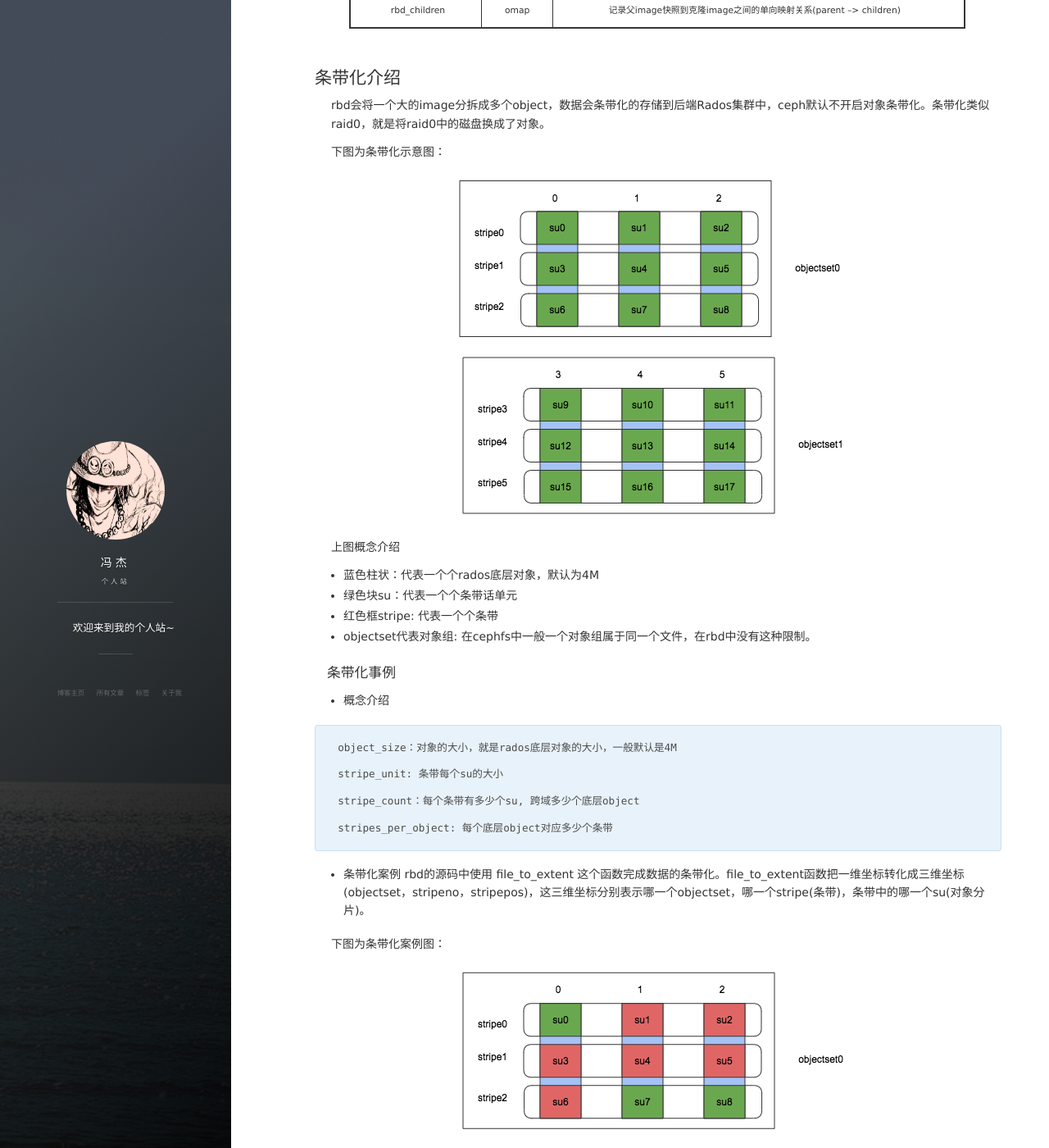
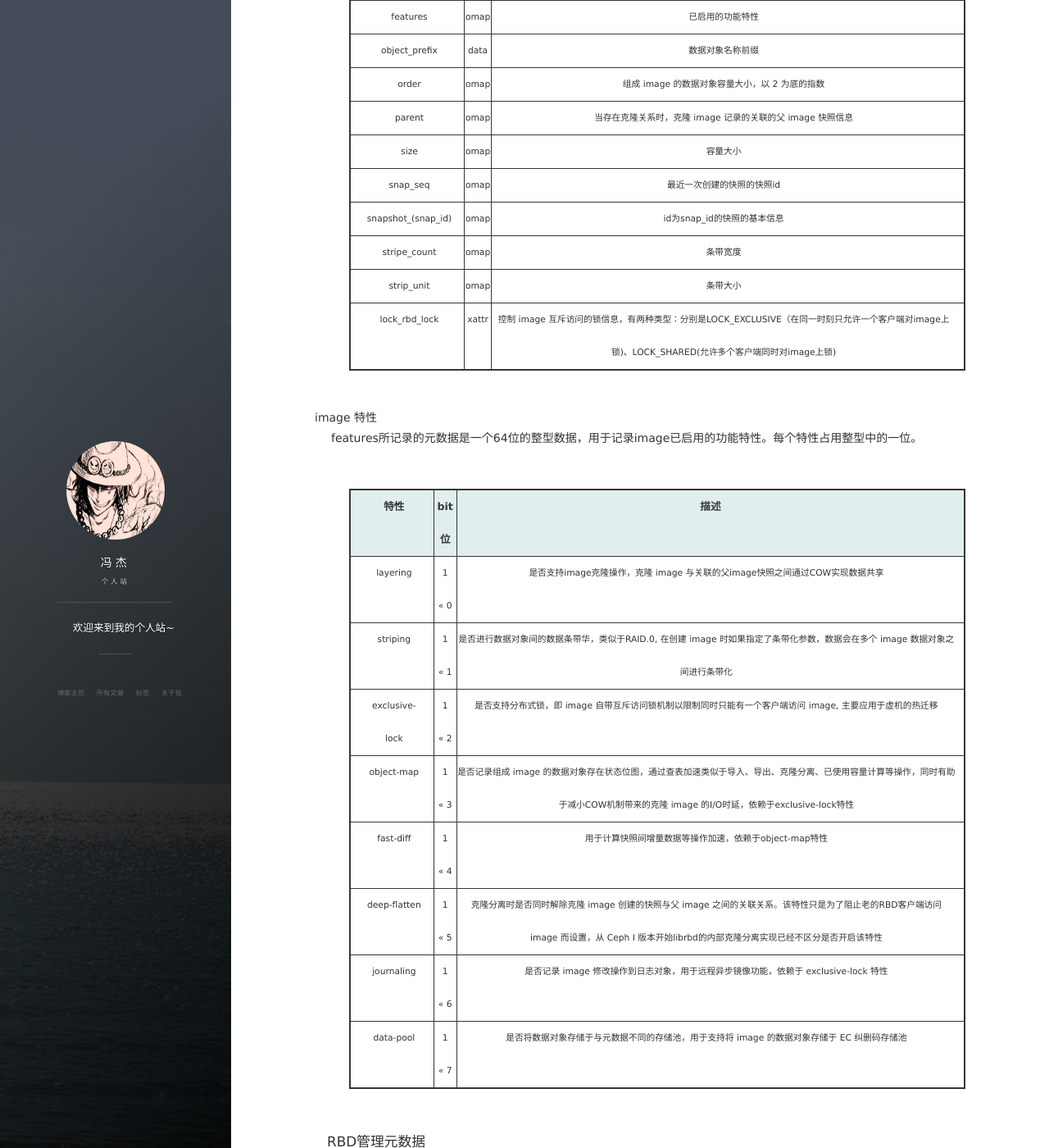
Before and after one commit to Lfengjie/Lfengjie.github.io, a Jekyll site: the page built from _posts/2020-6-28-rbd分析.md, in a window 1280 px wide and 1400 px high, scrolled down 2275 px. Shown: the whole window at 82% size. Built offline with Jekyll 4.4.1, drawn with Linux system fonts in a browser that asks for light colours; nearby versions of some CDN libraries; comment, search, counter and statistics services are not loaded; some of the changed text lies outside the part shown.

Commit message:
adjust rbd paper

```diff
--- a/_posts/2020-6-28-rbd分析.md
+++ b/_posts/2020-6-28-rbd分析.md
@@ -40,7 +40,7 @@ Image的某一个特定时刻的状态，只能读不能写但是可以将Image
 - Clone：为Image的某一个Snapshot的状态复制变成一个Image。如ImageA有一个Snapshot-1，clone是根据ImageA的Snapshot-1克隆得到ImageB。ImageB此时的状态与Snapshot-1完全一致，区别在于ImageB此时可写，并且拥有Image的相应能力。
 
 ### RBD元数据
-RBD中的元数据包括image元数据和RBD管理元数据两种数据。在RADOS对象中有三种存储方式，根据RBD所支持或启动的功能特性的改变，RBD用于存储元数据的RADOS对象也会有所增减，所存储的元数据信息也会有所变化。
+RBD中的元数据包括image元数据和RBD管理元数据两种数据。相关元数据在RADOS对象中有三种存储方式，根据RBD所支持或启动的功能特性的改变，RBD用于存储元数据的RADOS对象也会有所增减，所存储的元数据信息也会有所变化。
 - 二进制（data）：
 将元数据编码后以二进制文件的形式存储在RADOS对象的数据部分
 
@@ -51,13 +51,45 @@ RBD中的元数据包括image元数据和RBD管理元数据两种数据。在RAD
 将元数据以键值对的形式存储在RADOS对象omap中
 
 #### image元数据
-单个image的元数据信息。
+单个image的元数据信息，这些数据记录的是单个image相关的元信息。
 
 Rados对象名 | 元数据类型 | 描述
 ---|---|---
 rbd_id.( name ) | data | 记录image名称到image id的单项映射关系，image内部元数据和数据的名称已id为基础，这样即使image重命名，内部的结构也基本不用发生改变。
 rbd_header.( id ) | omap/xattr | 记录image所支持的功能特性、容量大小等基本信息以及配置参数、自定义元数据、锁信息等
 rbd_object_map.( id ) | data | 记录组成image的所有数据对象的存在状态
+
+##### rbd_header元数据记录
+rbd_header对象是image最主要的元数据对象，除了记录容量大小等基本信息之外，为单个image配置的参数、用户自定义的元数据以及为了支持image互斥访问所记录的锁信息等也都在记录在该对象中。
+
+key | type | 描述
+---|---|---
+data_pool_id | omap | 指定将数据对象存储在与元数据对象不同的存储池，EC纠删码存储池不支持omap, EC存储时会用到这个字段
+features | omap |  已启用的功能特性
+object_prefix | data | 数据对象名称前缀
+order | omap | 组成 image 的数据对象容量大小，以 2 为底的指数
+parent | omap | 当存在克隆关系时，克隆 image 记录的关联的父 image 快照信息
+size | omap | 容量大小
+snap_seq | omap | 最近一次创建的快照的快照id
+snapshot_(snap_id) | omap | id为snap_id的快照的基本信息
+stripe_count | omap | 条带宽度
+strip_unit | omap | 条带大小
+lock_rbd_lock | xattr | 控制 image 互斥访问的锁信息，有两种类型：分别是LOCK_EXCLUSIVE（在同一时刻只允许一个客户端对image上锁)、LOCK_SHARED(允许多个客户端同时对image上锁)
+
+##### image 特性
+features所记录的元数据是一个64位的整型数据，用于记录image已启用的功能特性。每个特性占用整型中的一位。
+
+特性 | bit位 | 描述
+---|---|---
+layering | 1 << 0 | 是否支持image克隆操作，克隆 image 与关联的父image快照之间通过COW实现数据共享
+striping | 1 << 1 | 是否进行数据对象间的数据条带华，类似于RAID.0, 在创建 image 时如果指定了条带化参数，数据会在多个 image 数据对象之间进行条带化
+exclusive-lock | 1 << 2 | 是否支持分布式锁，即 image 自带互斥访问锁机制以限制同时只能有一个客户端访问 image, 主要应用于虚机的热迁移
+object-map | 1 << 3 | 是否记录组成 image 的数据对象存在状态位图，通过查表加速类似于导入、导出、克隆分离、已使用容量计算等操作，同时有助于减小COW机制带来的克隆 image 的I/O时延，依赖于exclusive-lock特性
+fast-diff | 1 << 4 | 用于计算快照间增量数据等操作加速，依赖于object-map特性
+deep-flatten | 1 << 5 | 克隆分离时是否同时解除克隆 image 创建的快照与父 image 之间的关联关系。该特性只是为了阻止老的RBD客户端访问 image 而设置，从 Ceph I 版本开始librbd的内部克隆分离实现已经不区分是否开启该特性
+journaling | 1 << 6 | 是否记录 image 修改操作到日志对象，用于远程异步镜像功能，依赖于 exclusive-lock 特性
+data-pool | 1 << 7 | 是否将数据对象存储于与元数据不同的存储池，用于支持将 image 的数据对象存储于 EC 纠删码存储池
+
 
 #### RBD管理元数据
 存储池级别用来记录和管理多个Image的元数据。
@@ -66,6 +98,14 @@ Rados对象名 | 元数据类型 | 描述
 ---|---|---
 rbd_directory| omap | 记录存储池中所有的image列表
 rbd_children | omap | 记录父image快照到克隆image之间的单向映射关系(parent --> children)
+
+##### rbd_directory元数据记录
+每个创建了 image 的存储池下都有一个 rbd_directory 元数据对象用于记录当前存储池中的image列表。image 列表信息以键值对的形式记录在rbd_directory对象的omap中。
+
+Key | type | 描述
+---|---|---
+name_(name) | omap | 记录 image 名称所对应的 image id
+id_(id) | omap | 记录 image id 所对应的 image 名称
 
 ## 条带化介绍
 rbd会将一个大的image分拆成多个object，数据会条带化的存储到后端Rados集群中，ceph默认不开启对象条带化。条带化类似 raid0，就是将raid0中的磁盘换成了对象。
```
